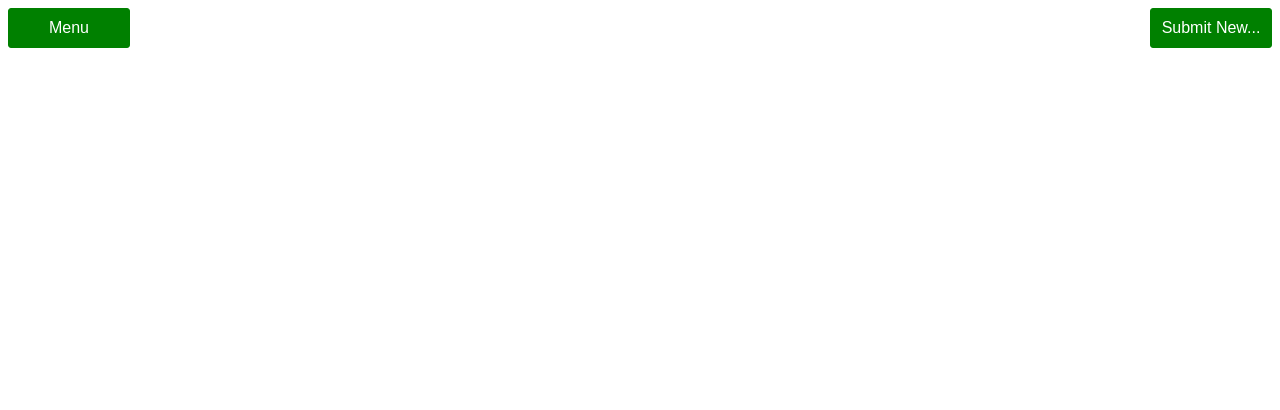
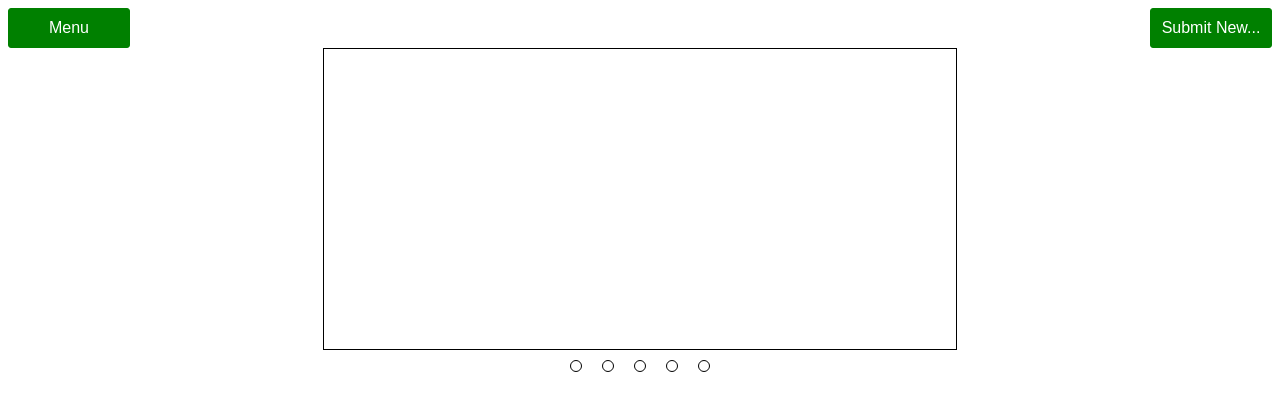
Before and after one commit to reneexie01/odin-dynamic-user-interface, a website built with webpack: page src/index.html in a window 1280 px wide. Built offline with nearby package versions, Linux system fonts and the light colour scheme.

Commit message:
Set up manual carousel

```diff
--- /dev/null
+++ b/src/image-carousel.js
@@ -0,0 +1,45 @@
+export { imageCarousel };
+
+const imageCarousel = (function ImageCarousel() {
+  const pokedex = [
+    {
+      url: "https://img.pokemondb.net/sprites/scarlet-violet/normal/chikorita.png",
+      name: "chikotira",
+    },
+    {
+      url: "https://img.pokemondb.net/sprites/scarlet-violet/normal/squirtle.png",
+      name: "squirtle",
+    },
+    {
+      url: "https://img.pokemondb.net/sprites/scarlet-violet/normal/charmander.png",
+      name: "charmander",
+    },
+    {
+      url: "https://img.pokemondb.net/sprites/scarlet-violet/normal/bulbasaur.png",
+      name: "bulbasaur",
+    },
+    {
+      url: "https://img.pokemondb.net/sprites/scarlet-violet/normal/mew.png",
+      name: "mew",
+    },
+  ];
+
+  const container = document.querySelector(".image-carousel");
+  const navigatorButtons = document.querySelectorAll(".navigator-button");
+
+  const generateDefaultCarousel = () => {
+    navigatorButtons.forEach((button) => {
+      button.addEventListener("click", (e) => {
+        let id = e.target.getAttribute("image");
+        container.innerHTML = "";
+        const img = document.createElement("img");
+        img.setAttribute("src", `${pokedex[id].url}`);
+        img.setAttribute("alt", `${(pokedex[id], name)}`);
+        img.setAttribute("class", "pokemon");
+        container.appendChild(img);
+      });
+    });
+  };
+
+  return { generateDefaultCarousel };
+})();
--- a/src/index.html
+++ b/src/index.html
@@ -6,6 +6,7 @@
     <title>Odin Dynamic User Interface</title>
   </head>
   <body>
+    <div class="menu-section">
       <div class="menu">
         <div class="menu-button">Menu</div>
         <div class="menu-options">
@@ -26,5 +27,17 @@
           </ul>
         </div>
       </div>
+    </div>
+    <div class="image-carousel-section">
+      <div class="image-carousel">
+      </div>
+      <div class="image-navigators">
+        <div class="navigator-button" image="0"></div>
+        <div class="navigator-button" image="1"></div>
+        <div class="navigator-button" image="2"></div>
+        <div class="navigator-button" image="3"></div>
+        <div class="navigator-button" image="4"></div>
+      </div>
+    </div>
   </body>
 </html>
--- a/src/index.js
+++ b/src/index.js
@@ -1,32 +1,8 @@
 import "./style.css";
-
-const userInterfaceComponents = (function UserInterfaceComponents() {
-  const menuButton = document.querySelector(".menu-button");
-  const menuOptions = document.querySelector(".menu-options");
-
-  const submitButton = document.querySelector(".submit-button");
-  const submitOptions = document.querySelector(".submit-options");
-
-  const dropdownToggle = (button, options) => {
-    button.addEventListener("click", () => {
-      if (!options.classList.contains("visible")) {
-        options.classList.add("visible");
-      } else {
-        options.classList.remove("visible");
-      }
-    });
-  };
-
-  const menuOptionToggle = () => {
-    dropdownToggle(menuButton, menuOptions);
-  };
-
-  const submitOptionToggle = () => {
-    dropdownToggle(submitButton, submitOptions);
-  };
-
-  return { menuOptionToggle, submitOptionToggle };
-})();
+import { userInterfaceComponents } from "./menu.js"
+import { imageCarousel } from "./image-carousel.js";
 
 userInterfaceComponents.menuOptionToggle();
 userInterfaceComponents.submitOptionToggle();
+
+imageCarousel.generateDefaultCarousel();
--- /dev/null
+++ b/src/menu.js
@@ -0,0 +1,29 @@
+export { userInterfaceComponents };
+
+const userInterfaceComponents = (function UserInterfaceComponents() {
+    const menuButton = document.querySelector(".menu-button");
+    const menuOptions = document.querySelector(".menu-options");
+
+    const submitButton = document.querySelector(".submit-button");
+    const submitOptions = document.querySelector(".submit-options");
+
+    const dropdownToggle = (button, options) => {
+      button.addEventListener("click", () => {
+        if (!options.classList.contains("visible")) {
+          options.classList.add("visible");
+        } else {
+          options.classList.remove("visible");
+        }
+      });
+    };
+
+    const menuOptionToggle = () => {
+      dropdownToggle(menuButton, menuOptions);
+    };
+
+    const submitOptionToggle = () => {
+      dropdownToggle(submitButton, submitOptions);
+    };
+
+    return { menuOptionToggle, submitOptionToggle };
+  })();
--- a/src/style.css
+++ b/src/style.css
@@ -1,5 +1,10 @@
+/* Menu */
+
 body {
   font-family: Arial, Helvetica, sans-serif;
+}
+
+.menu-section {
   display: flex;
   justify-content: space-between;
 }
@@ -23,6 +28,7 @@ body {
 .menu-options,
 .submit-options {
   display: none;
+  position: absolute;
 }
 
 .visible {
@@ -33,7 +39,7 @@ ul {
   list-style: none;
   padding: 0;
   margin: 0;
-  max-width: 200px;
+  width: 200px;
   background-color: lightgray;
   border: 1px solid black;
 }
@@ -51,3 +57,31 @@ li {
 .subimt-advertisements:hover {
   background-color: goldenrod;
 }
+
+/* Image carousel */
+
+.image-carousel {
+  border: 1px solid black;
+  width: 50%;
+  height: 300px;
+  display: flex;
+  margin: auto;
+}
+
+.image-navigators {
+  display: flex;
+  flex-direction: row;
+  justify-content: center;
+}
+
+.navigator-button {
+  border: 1px solid black;
+  width: 10px;
+  height: 10px;
+  border-radius: 50%;
+  margin: 10px;
+}
+
+.pokemon {
+    margin: auto;
+}
--- a/webpack.config.js
+++ b/webpack.config.js
@@ -20,6 +20,10 @@ module.exports = {
         test: /\.css$/i,
         use: ["style-loader", "css-loader"],
       },
+      {
+        test: /\.(png|svg|jpg|jpeg|gif)$/i,
+        type: 'asset/resource',
+      },
     ],
   },
 };
```
Also changed, not shown: dist/index.html, dist/main.js. Lines whose indentation alone changed are shown as unchanged.
